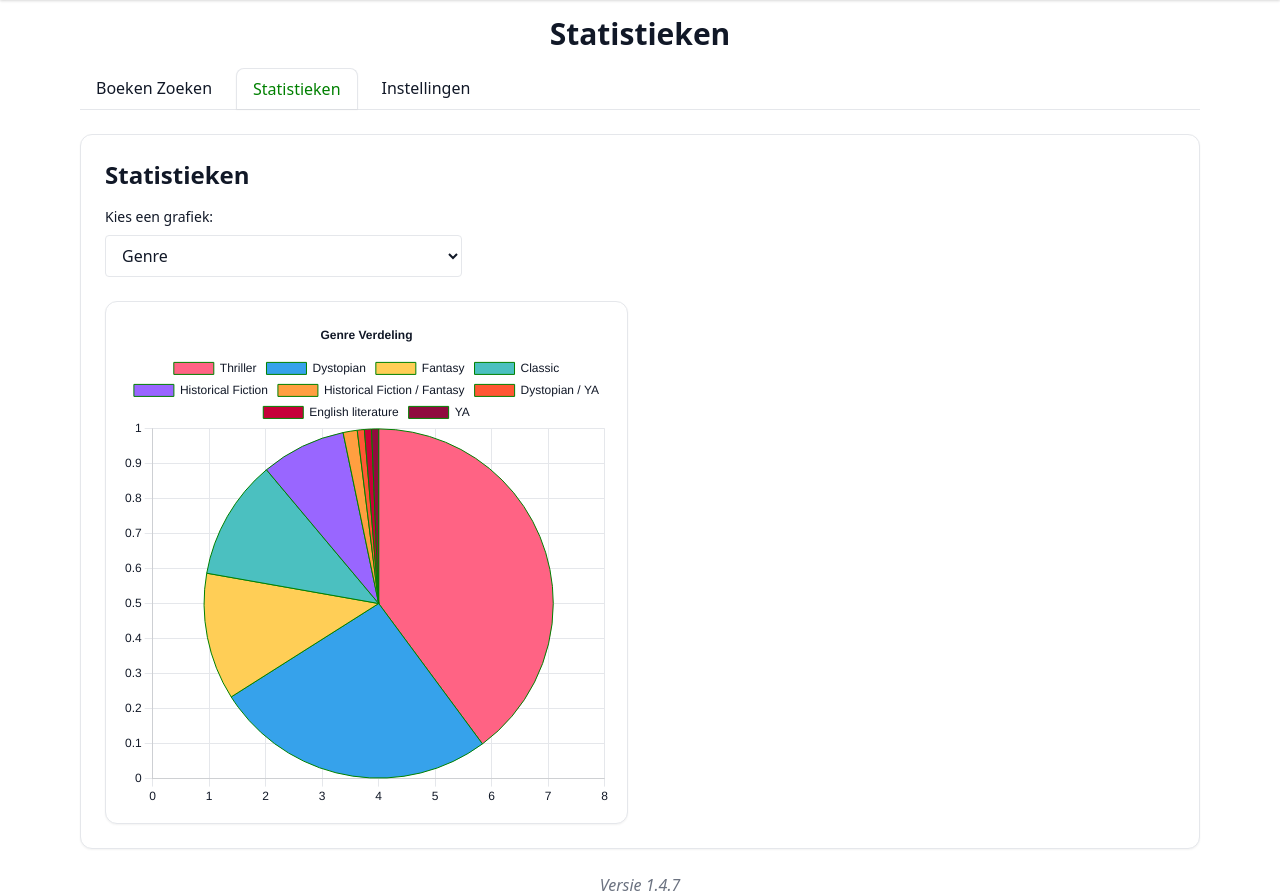
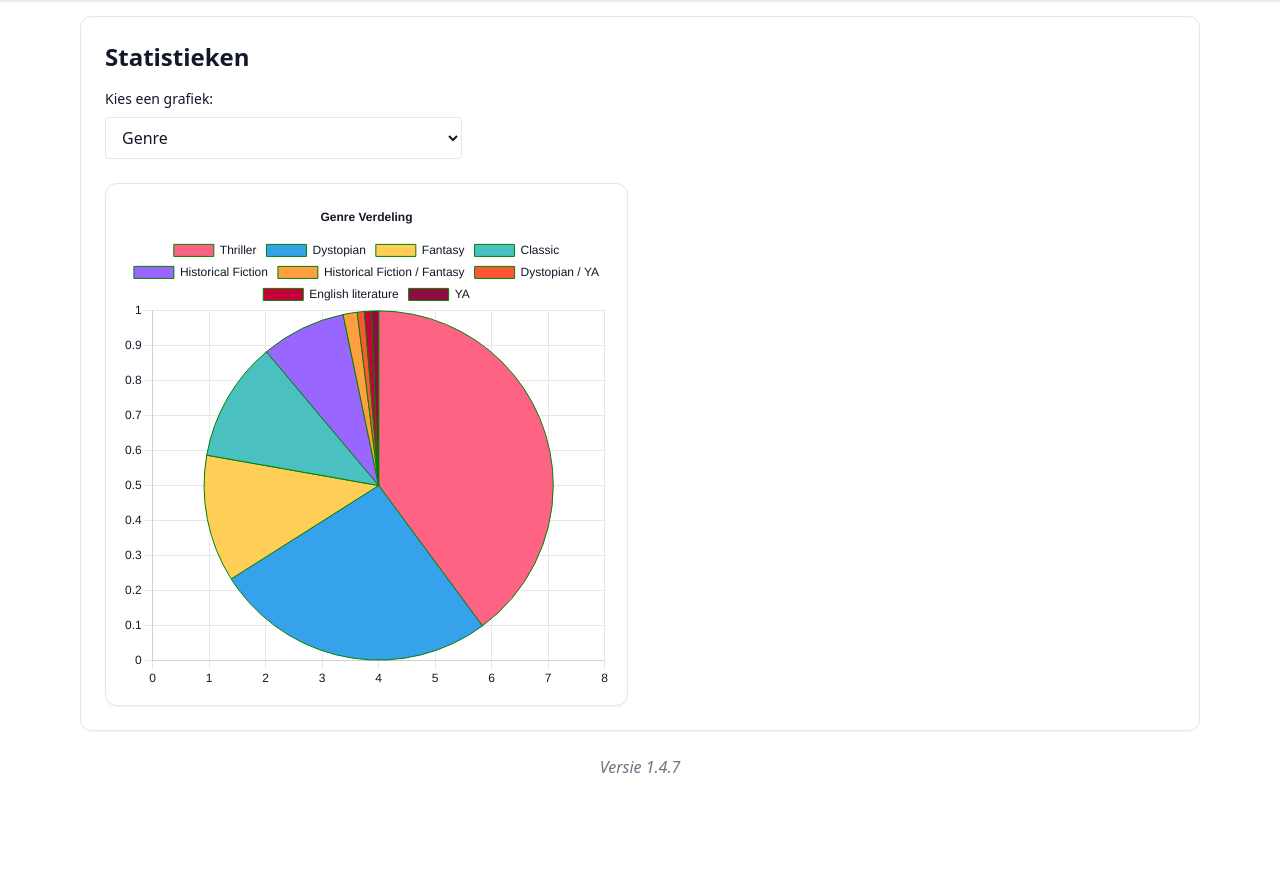
Before and after one commit to Syme02/boeken-app, a Flask app: page /statistics in a window 1280 px wide. Shown: the part 73-968 px from the top of the page. After the commit the page ends 846 px from the top, so only its background shows below. Run offline with Flask 3, Linux system fonts and the light colour scheme; data comes from the database, SQL or seed files in the repository.

Commit message:
aanpassing statistieken

```diff
--- a/templates/statistics.html
+++ b/templates/statistics.html
@@ -65,14 +65,6 @@
   </header>
   <div class="container mx-auto max-w-6xl p-4 flex-1 flex flex-col">
     <!-- Header / Tabs -->
-    <div class="mb-6">
-      <h1 class="text-3xl font-extrabold text-center mb-4">Statistieken</h1>
-      <nav class="flex space-x-2 border-b" style="border-color: var(--border-color);">
-        <a href="{{ url_for('index') }}" class="px-4 py-2 rounded-t-lg hover:underline" style="color: var(--text-color);">Boeken Zoeken</a>
-        <a href="{{ url_for('statistics') }}" class="px-4 py-2 rounded-t-lg font-medium shadow-sm card" style="border-bottom: none; color: var(--primary-color);">Statistieken</a>
-        <a href="{{ url_for('settings') }}" class="px-4 py-2 rounded-t-lg hover:underline" style="color: var(--text-color);">Instellingen</a>
-      </nav>
-    </div>
 
     <!-- Content Card -->
     <div class="card rounded-xl shadow-sm p-6 flex-1">
```
